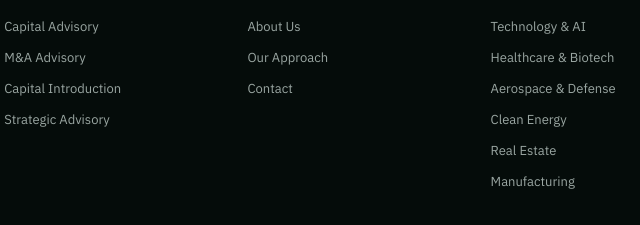
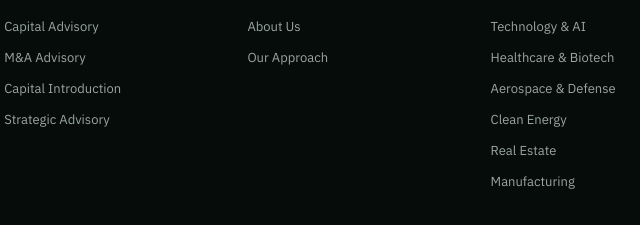
Before and after one commit to OriensCapital/orienscapitalwebsite, a plain HTML site: page index.html in a window 1280 px wide. Shown: the part 3601-3826 px from the top of the page, 295-935 px from the left. Drawn offline with Linux system fonts and the light colour scheme.

Commit message:
Remove 'Contact' link from footer
Removed 'Contact' link from the footer section.

```diff
--- a/index.html
+++ b/index.html
@@ -514,7 +514,6 @@
         <ul style="list-style:none; display:flex; flex-direction:column; gap:11px;">
           <li><a href="#about" class="footer-link" style="font-size:13px; color:#9AA6A2; transition:color .2s;">About Us</a></li>
           <li><a href="#approach" class="footer-link" style="font-size:13px; color:#9AA6A2; transition:color .2s;">Our Approach</a></li>
-          <li><a href="#contact" class="footer-link" style="font-size:13px; color:#9AA6A2; transition:color .2s;">Contact</a></li>
         </ul>
       </div>
       <div>
```
